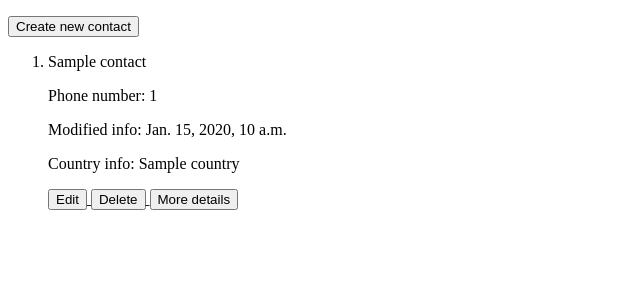
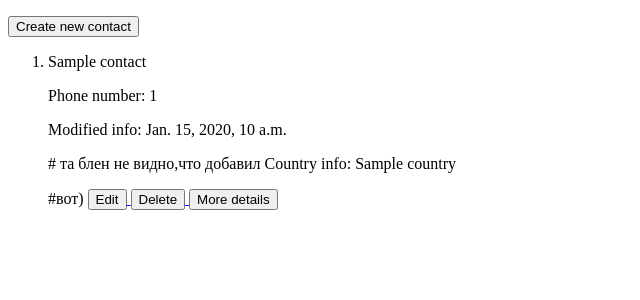
Before and after one commit to Hillel-i-Python-Pro-i-2022-12-27/homework__muchnik__lev__django, a Django app: page /contacts/contact/contacts-list/ in a window 1280 px wide. Shown: the part 70-370 px from the top of the page, without its empty margins (0-640 px from the left). Run offline with Django 4.2, Linux system fonts and the light colour scheme; tables that the repository leaves empty hold one stand-in row (values such as "Sample post").

Commit message:
homework_11

```diff
--- a/apps/templates/contacts/contacts_list.html
+++ b/apps/templates/contacts/contacts_list.html
@@ -20,7 +20,7 @@
                     <span> Modified info: {{ contact.modified_at }} </span>
                 </p>
                 <p>
-
+                # та блен не видно,что добавил
                 {%  if contact.country is not None %}
                     <span> Country info: {{ contact.country }} </span>
                 </p>
@@ -30,6 +30,7 @@
                     <span> Country info: Unknown </span>
                 </p>
                 {% endif %}
+            #вот)
 
              <a href="{% url "contacts:update" pk=contact.id %}">
                     <button>
```
